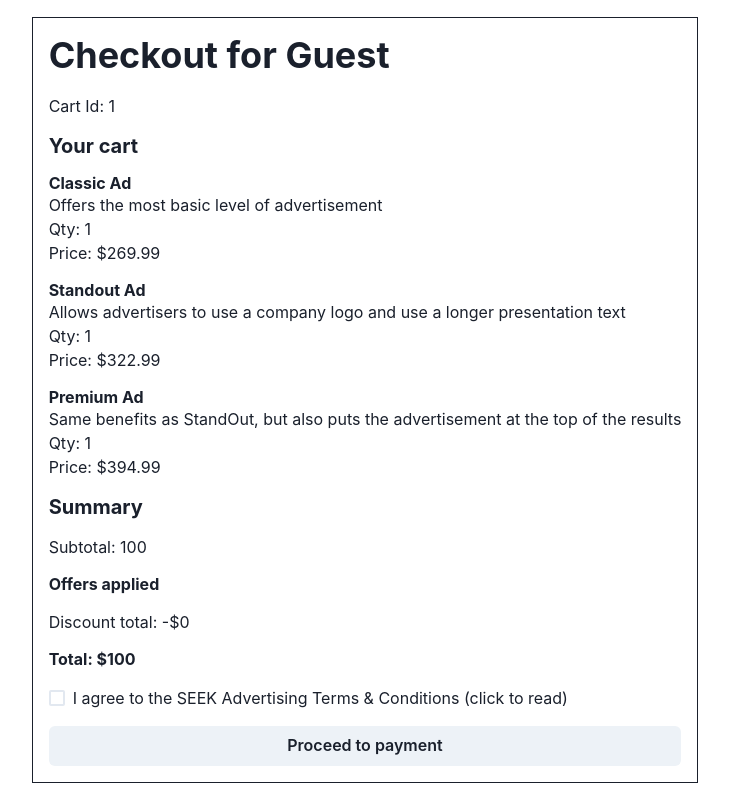
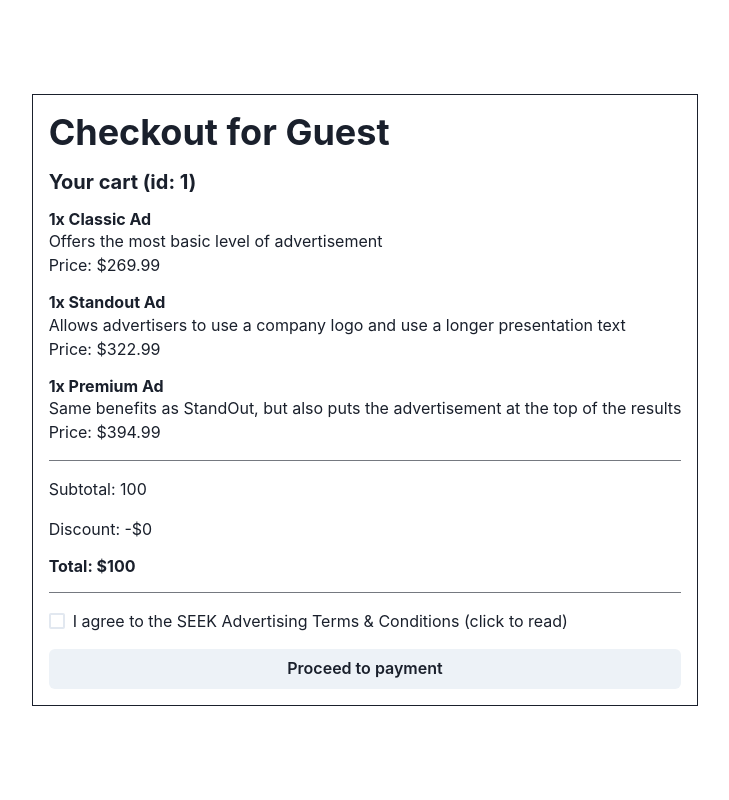
Before and after one commit to bootlegneurons/ta-ad-cart, a React (Create React App) app: page / in a window 1280 px wide. Shown: the whole page, without its empty margins (275-1004 px from the left). Built offline with nearby package versions, Linux system fonts and the light colour scheme.

Commit message:
simplify cart page

```diff
--- a/src/pages/Cart.tsx
+++ b/src/pages/Cart.tsx
@@ -1,4 +1,4 @@
-import { Box, Button, Checkbox, Flex, Heading, Link, Text } from '@chakra-ui/react';
+import { Box, Button, Checkbox, Divider, Flex, Heading, Link, Text } from '@chakra-ui/react';
 import React from 'react';
 import useCart from '../features/cart/useCart';
 
@@ -10,33 +10,38 @@
     <Flex w='100vw' h='100vh' justify='center' align='center'>
       <Flex direction='column' maxW={768} border='1px' gap='16px' padding='16px'>
         <Heading as='h1'>Checkout for {customer}</Heading>
-        <Text>Cart Id: {cartId}</Text>
-        <Heading size='md'>Your cart</Heading>
+        <Heading size='md'>Your cart (id: {cartId})</Heading>
         {items.map(item => {
           const product = Object.values(item)[0];
           return (
             <div key={product.name}>
               <Heading as='h3' size='sm'>
-                {product.name}
+                {product.quantity}x {product.name}
               </Heading>
               <Text>{product.description}</Text>
-              <Text>Qty: {product.quantity}</Text>
               <Text>Price: ${product.price}</Text>
             </div>
           );
         })}
-        <Heading size='md'>Summary</Heading>
+        <Divider />
         <Text>Subtotal: {subtotal}</Text>
+        {offers.length > 0 && (
+          <>
+            <Heading as='h3' size='sm'>
+              Offers applied
+            </Heading>
+            {offers.map(offer => (
+              <Text key={offer.description}>
+                {offer.description} (-${offer.discountAmount})
+              </Text>
+            ))}
+          </>
+        )}
+        <Text>Discount: -${discount}</Text>
         <Heading as='h3' size='sm'>
-          Offers applied
+          Total: ${total}
         </Heading>
-        {offers.map(offer => (
-          <Text key={offer.description}>
-            Discount applied: {offer.description} (-${offer.discountAmount})
-          </Text>
-        ))}
-        <Text>Discount total: -${discount}</Text>
-        <Heading as='h3' size='sm'>Total: ${total}</Heading>
+        <Divider />
         <Box>
           <Checkbox>I agree to the SEEK Advertising Terms & Conditions</Checkbox> (
           <Link>click to read</Link>)
```
